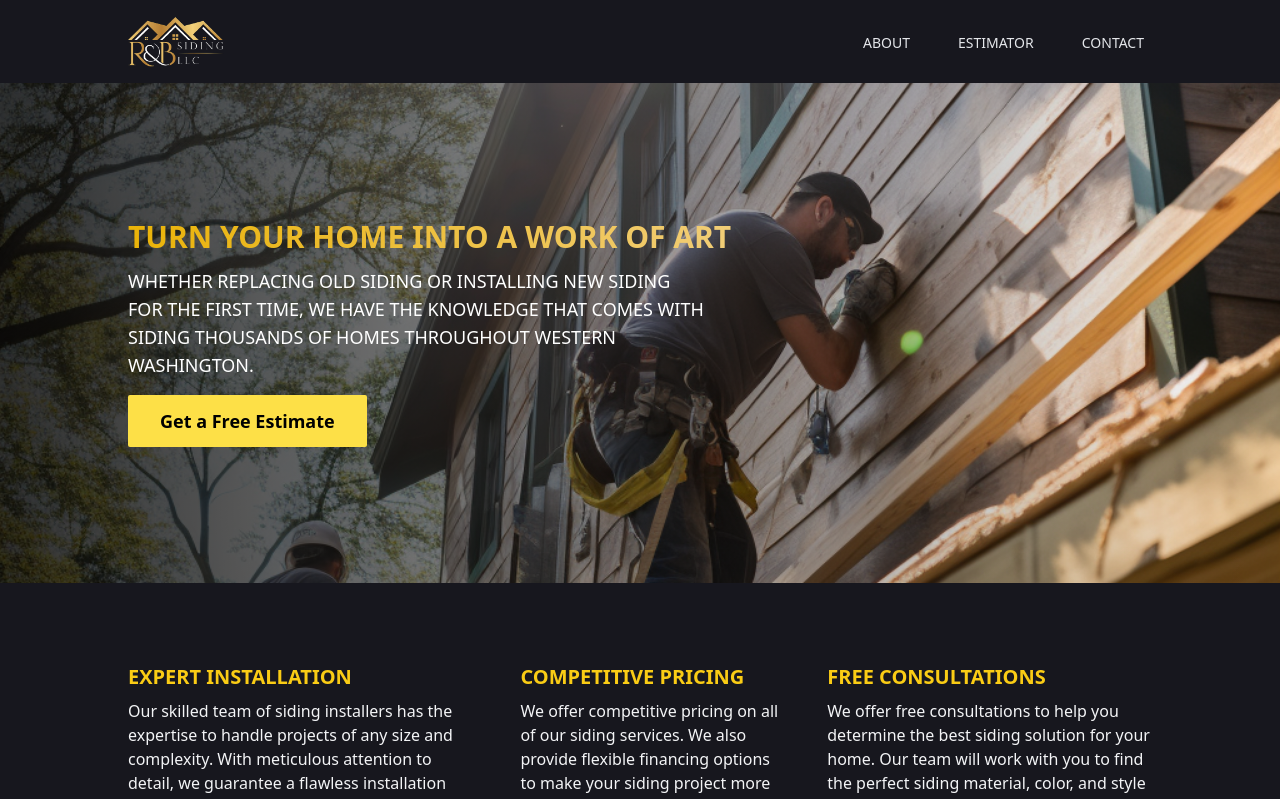
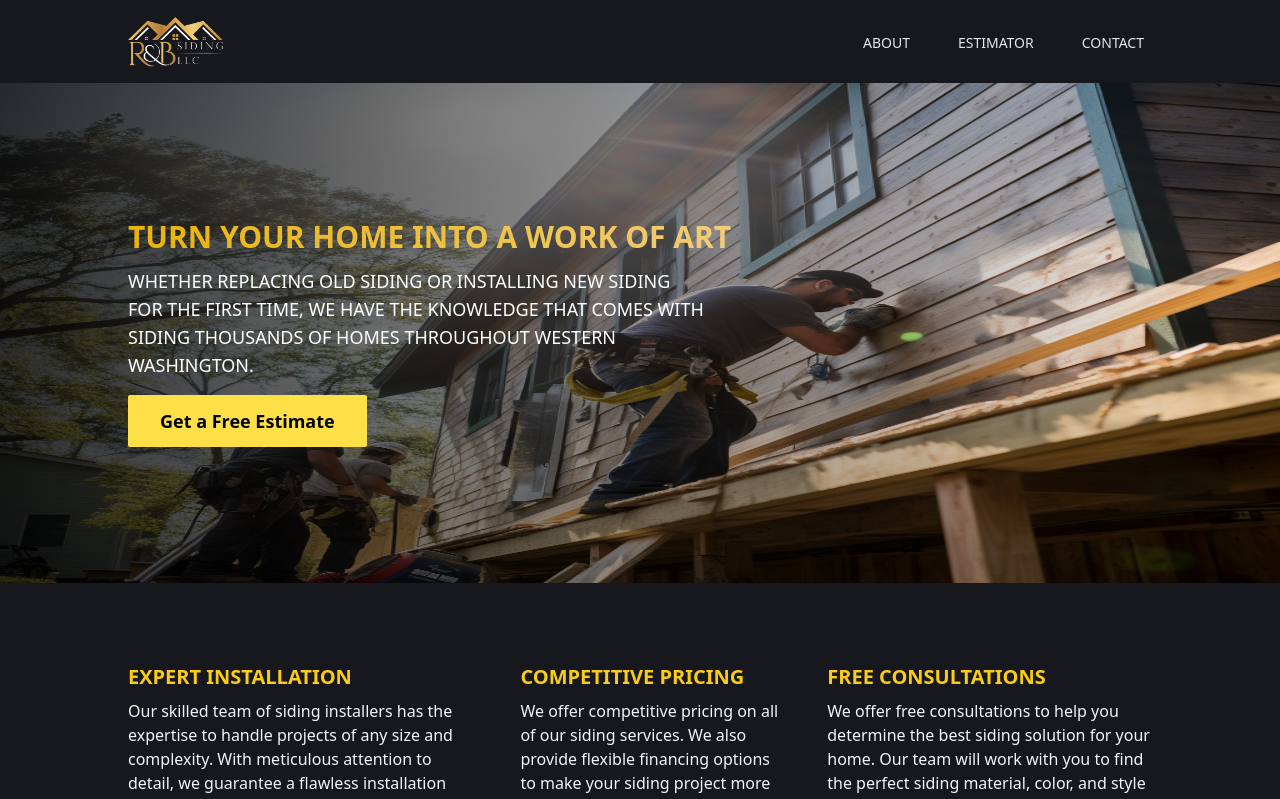
Before and after one commit to ErikBahena/reconco_siding, a Next.js app: page / in a window 1280 px wide. Shown: the top 799 px of the page. Built offline with nearby package versions, Linux system fonts and the light colour scheme.

Commit message:
zip progress

```diff
--- a/src/pages/index.tsx
+++ b/src/pages/index.tsx
@@ -203,7 +203,7 @@ export default function Home() {
           <img
             src="/banner_7.png"
             alt="r&b siding"
-            className="absolute inset-0 h-full w-full scale-150 object-cover transition-all duration-[15s] ease-out"
+            className="absolute inset-0 h-full w-full scale-150 object-fill transition-all duration-[15s] ease-out"
             ref={imageRef}
           />
 
```
